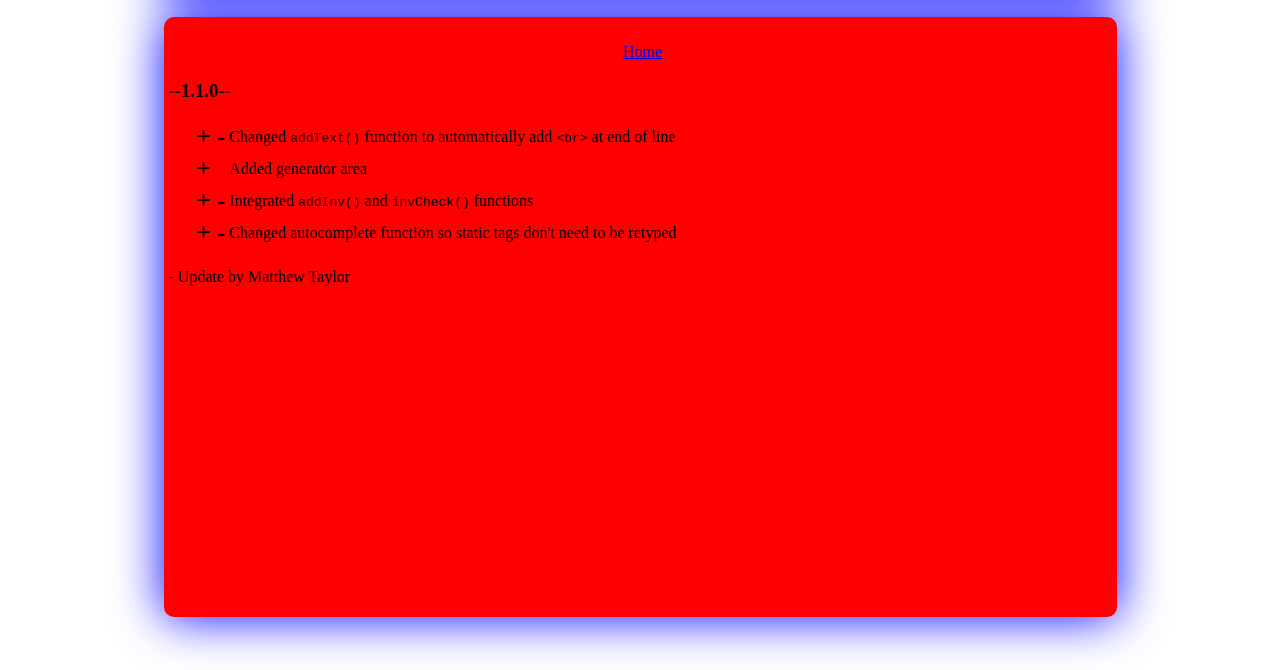
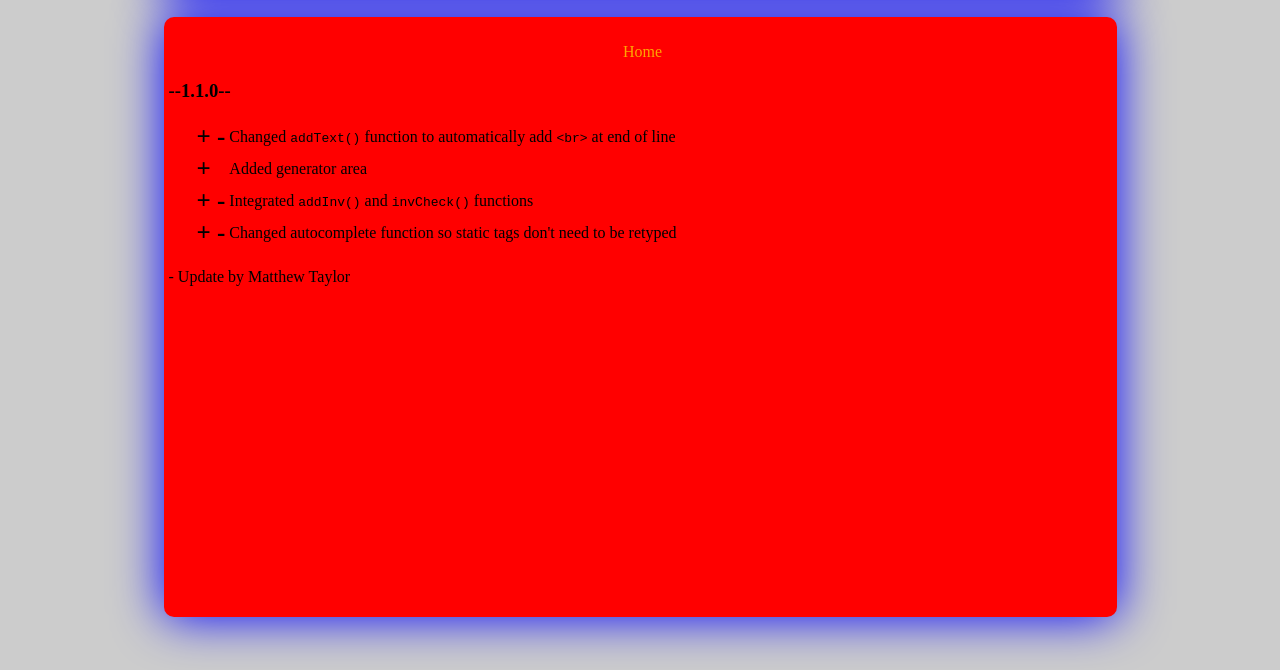
Before and after one commit to plirof/8bit-text-adventure-1, a plain HTML site: page changelog.html in a window 1280 px wide. Shown: the part 130-800 px from the top of the page. Drawn offline with Linux system fonts and the light colour scheme.

Commit message:
Spiffying Up Stylesheet3

```diff
--- a/stylesheet3.css
+++ b/stylesheet3.css
@@ -47,3 +47,11 @@ padding: auto;
 font-size: 25px;
 font-weight: bold;
 }
+
+body {
+        background-color:#CCCCCC;
+}
+a {
+        color: orange;
+        text-decoration: none;
+}
```
